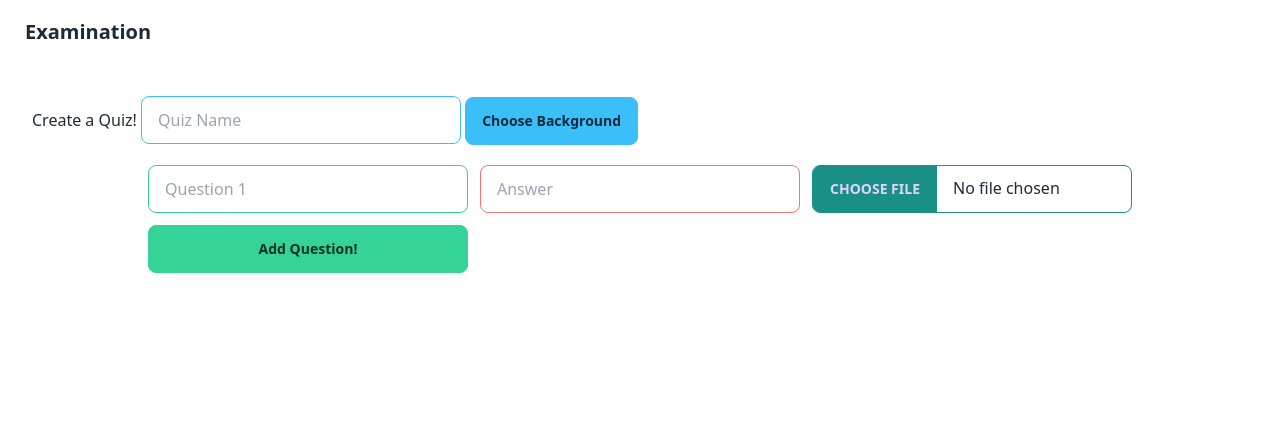
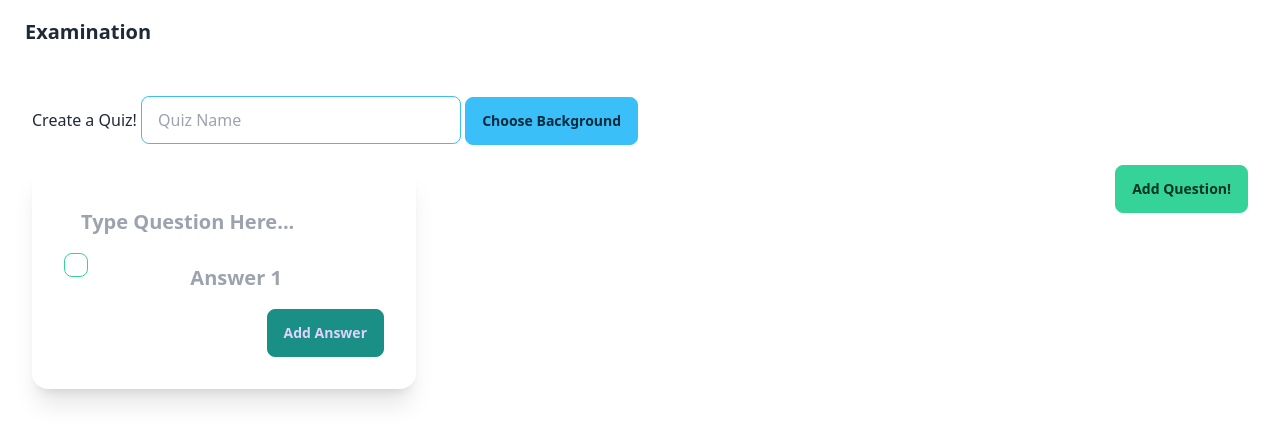
Before and after one commit to teamy2/examination, a SvelteKit app: page /quizzes/create in a window 1280 px wide. Shown: the top 442 px of the page. Built offline with nearby package versions, Linux system fonts and the light colour scheme.

Commit message:
feat: add QuizQuestions component

```diff
--- /dev/null
+++ b/src/lib/components/QuizQuestions.svelte
@@ -0,0 +1,30 @@
+<script lang="ts">
+	let answers = 1;
+</script>
+
+<div class="card w-96 bg-base-100 shadow-xl">
+	<div class="card-body">
+		<input
+			type="text"
+			placeholder="Type Question Here..."
+			class="input w-full max-w-xs card-title"
+		/>
+
+		<div class="grid grid-cols-3 gap-2">
+			{#each { length: answers } as _, index}
+				<input type="checkbox" class="checkbox col-span-1 checkbox-success" />
+				<input
+					type="text"
+					class="input w-full max-w-xs card-title col-span-2"
+					placeholder="Answer {index + 1}"
+				/>
+			{/each}
+		</div>
+
+		<div class="card-actions justify-end">
+			<button class="btn btn-primary" on:click={() => answers++}
+				>Add Answer</button
+			>
+		</div>
+	</div>
+</div>
--- a/src/routes/quizzes/create/+page.svelte
+++ b/src/routes/quizzes/create/+page.svelte
@@ -1,26 +1,27 @@
 <script lang="ts">
+	let questionsAmount = 1;
 
-    let questionsAmount = 1;
+	import QuizQuestions from "$lib/components/QuizQuestions.svelte";
 </script>
 
-
-
-
 <div class="pb-5">
-    Create a Quiz!
-    <input type="text" placeholder="Quiz Name" class="input input-bordered input-info w-full max-w-xs" />
-    <label class="btn btn-info" for="bg-select">Choose Background</label>
-    <input id="bg-select" type="file" class="file-input w-full max-w-xs" hidden/>
+	Create a Quiz!
+	<input
+		type="text"
+		placeholder="Quiz Name"
+		class="input input-bordered input-info w-full max-w-xs"
+	/>
+	<label class="btn btn-info" for="bg-select">Choose Background</label>
+	<input id="bg-select" type="file" class="file-input w-full max-w-xs" hidden />
 </div>
 
 <div class="flex justify-center text-center">
-<div class="grid grid-cols-3 gap-3">
-    {#each {length : questionsAmount} as _, index}
-    <input type="text" placeholder="Question {index+1}" class="input input-bordered input-success w-full max-w-xs" />
-    <input type="text" placeholder="Answer" class="input input-bordered input-error w-full max-w-xs" />
-    <input type="file" class="file-input file-input-bordered file-input-primary w-full max-w-xs" />
-    {/each}
-    <button  class="btn btn-success"on:click={() => questionsAmount++}>Add Question!</button>
+	<div class="grid grid-cols-3 gap-3">
+		{#each { length: questionsAmount } as _, index}
+			<QuizQuestions />
+		{/each}
+	</div>
+	<button class="btn btn-success" on:click={() => questionsAmount++}
+		>Add Question!</button
+	>
 </div>
-
-</div>
```
